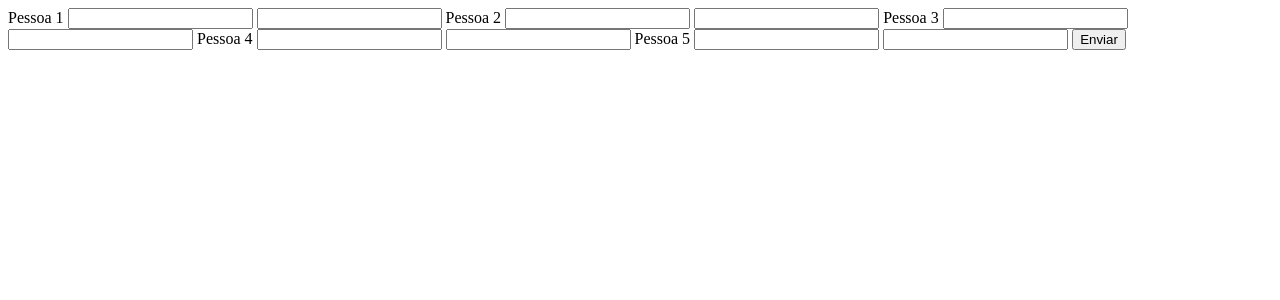
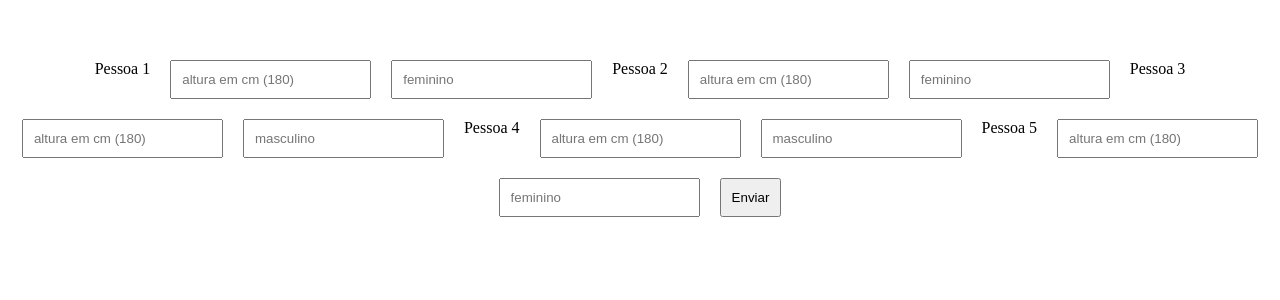
Before and after one commit to gacastelo/aw1, a PHP site: page /ex2.php in a window 1280 px wide. Shown: the top 300 px of the page. Run offline with PHP 8.4, Linux system fonts and the light colour scheme.

Commit message:
adiantamento

```diff
--- a/exercicios-array/ex2.php
+++ b/exercicios-array/ex2.php
@@ -1,4 +1,35 @@
+<?php
 
+if ($_SERVER["REQUEST_METHOD"] == "POST") {
+  $pessoa1 = $_POST['pessoa1'];
+  $pessoa2 = $_POST['pessoa2'];
+  $pessoa3 = $_POST['pessoa3'];
+  $pessoa4 = $_POST['pessoa4'];
+  $pessoa5 = $_POST['pessoa5'];
+
+  $pessoas = [$pessoa1, $pessoa2, $pessoa3, $pessoa4, $pessoa5];
+
+  $p_maior_altura = $pessoas[0];
+  $p_menor_altura = $pessoas[0];
+  $media_feminina = 0;
+  $qnt_feminina = 0;
+  $media = 0;
+
+  foreach ($pessoas as $pessoa) {
+    if ($pessoa['altura'] > $p_maior_altura['altura']) {
+      $p_maior_altura = $pessoa;
+    }
+    if ($pessoa['altura'] < $p_menor_altura['altura']) {
+      $p_menor_altura = $pessoa;
+    }
+    if ($pessoa['sexo'] == 'feminino' || $pessoa['sexo'] == 'F' || $pessoa['sexo'] == 'FEMININO' || $pessoa['sexo'] == 'f') {
+      $media_feminina += $pessoa['altura'];
+      $qnt_feminina++;
+    }
+    $media += $pessoa['altura'];
+  }
+}
+?>
 
 
 <!DOCTYPE html>
@@ -8,30 +39,61 @@
     <meta name="viewport" content="width=device-width, initial-scale=1.0">
     <meta name="description" content="Descrição do site">
     <title>Título</title>
+    <style>
+      form{
+        display: flex;
+        flex-wrap: wrap;
+        justify-content: center;
+        margin-top: 50px;
+      }
+      label{
+        margin: 10px;
+      }
+      input{
+        margin: 10px;
+        padding: 10px;
+      }
+      button{
+        margin: 10px;
+        padding: 10px;
+      }
+    </style>
 </head>
 <body>
 <form method="post">
     <label for="pessoa1">Pessoa 1</label>
-    <input type="text" name="pessoa1[altura]">
-    <input type="text" name="pessoa1[sexo]">
+    <input type="text" name="pessoa1[altura]" placeholder="altura em cm (180)" <?php if (isset($pessoa1['altura'])) echo 'value="' . $pessoa1['altura'] . '"'; ?>>
+    <input type="text" name="pessoa1[sexo]" placeholder="feminino" <?php if (isset($pessoa1['sexo'])) echo 'value="' . $pessoa1['sexo'] . '"'; ?>>
 
     <label for="pessoa2">Pessoa 2</label>
-    <input type="text" name="pessoa2[altura]">
-    <input type="text" name="pessoa2[sexo]">
+    <input type="text" name="pessoa2[altura]" placeholder="altura em cm (180)" <?php if (isset($pessoa2['altura'])) echo 'value="' . $pessoa2['altura'] . '"'; ?>>
+    <input type="text" name="pessoa2[sexo]" placeholder="feminino" <?php if (isset($pessoa2['sexo'])) echo 'value="' . $pessoa2['sexo'] . '"'; ?>>
 
     <label for="pessoa3">Pessoa 3</label>
-    <input type="text" name="pessoa3[altura]">
-    <input type="text" name="pessoa3[sexo]">
+    <input type="text" name="pessoa3[altura]" placeholder="altura em cm (180)" <?php if (isset($pessoa3['altura'])) echo 'value="' . $pessoa3['altura'] . '"'; ?>>
+    <input type="text" name="pessoa3[sexo]" placeholder="masculino" <?php if (isset($pessoa3['sexo'])) echo 'value="' . $pessoa3['sexo'] . '"'; ?>>
 
     <label for="pessoa4">Pessoa 4</label>
-    <input type="text" name="pessoa4[altura]">
-    <input type="text" name="pessoa4[sexo]">
+    <input type="text" name="pessoa4[altura]" placeholder="altura em cm (180)" <?php if (isset($pessoa4['altura'])) echo 'value="' . $pessoa4['altura'] . '"'; ?>>
+    <input type="text" name="pessoa4[sexo]" placeholder="masculino" <?php if (isset($pessoa4['sexo'])) echo 'value="' . $pessoa4['sexo'] . '"'; ?>>
 
     <label for="pessoa5">Pessoa 5</label>
-    <input type="text" name="pessoa5[altura]">
-    <input type="text" name="pessoa5[sexo]">
+    <input type="text" name="pessoa5[altura]" placeholder="altura em cm (180)" <?php if (isset($pessoa5['altura'])) echo 'value="' . $pessoa5['altura'] . '"'; ?>>
+    <input type="text" name="pessoa5[sexo]" placeholder="feminino" <?php if (isset($pessoa5['sexo'])) echo 'value="' . $pessoa5['sexo'] . '"'; ?>>
 
 
   <button type="submit">Enviar</button>
+</form>
+  <?php
+    if ($_SERVER["REQUEST_METHOD"] == "POST") {
+      echo '<div style="text-align: center; font-size: 20px; margin-top: 150px">';
+      echo "A pessoa mais alta é: ". $p_maior_altura['altura'] ."cm.";
+      echo "<br>A pessoa mais baixa é: ". $p_menor_altura['altura'] ."cm.";
+      echo "<br>A altura média das mulheres é: ". $media_feminina / $qnt_feminina ."cm.";
+      echo "<br>A altura média das pessoas é: ". $media / count($pessoas) ."cm.";
+      echo '</div>';
+    }
+
+  ?>
 </body>
 </html>
--- /dev/null
+++ b/exercicios-array/ex4.php
@@ -0,0 +1,3 @@
+<?php
+$janeiro
+?>
```
Also changed, not shown: exercicios-array/ex3.php (added, +29 -0 lines).
